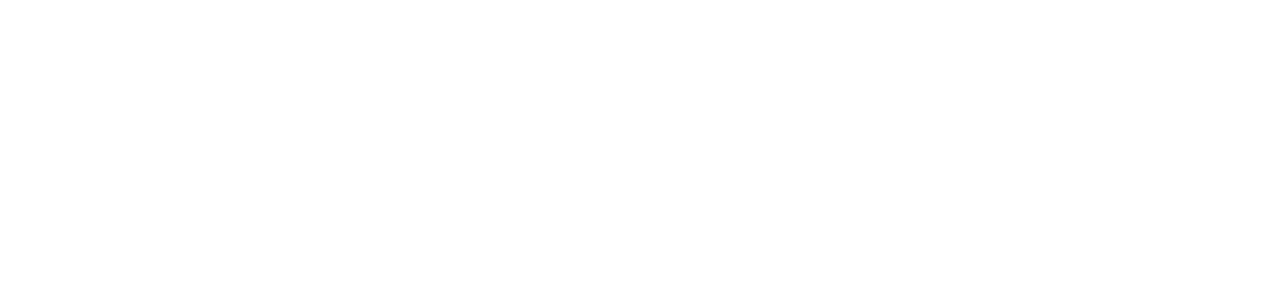
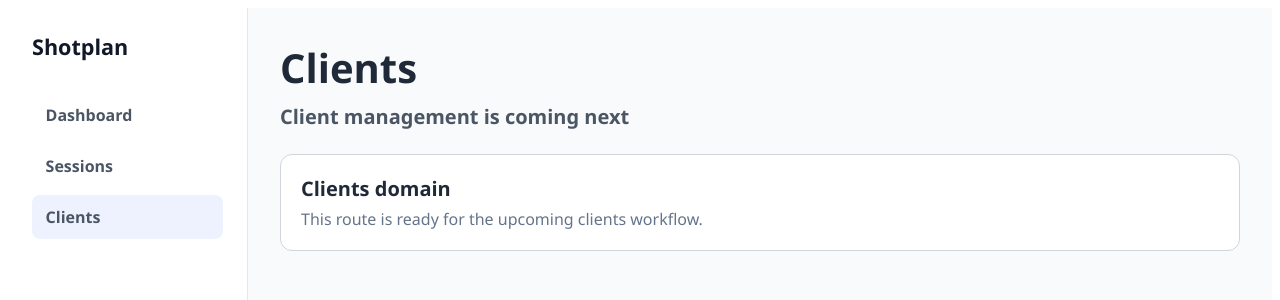
Before and after one commit to captaaint/shotplan, an Angular app: page /clients in a window 1280 px wide. Before the commit this address led to /. Shown: the top 300 px of the page. Built offline with nearby package versions, Linux system fonts and the light colour scheme.

Commit message:
feat: add clients domain with routing and page components

```diff
--- a/src/app/app.routes.ts
+++ b/src/app/app.routes.ts
@@ -1,8 +1,6 @@
 import { Routes } from '@angular/router';
 import { Shell } from './core/layout/shell';
 import { Dashboard } from './domains/dashboard/dashboard';
-import { SessionDetailPage } from './domains/sessions/feature-detail/session-detail-page';
-import { SessionsPage } from './domains/sessions/feature-list/sessions-page';
 
 export const routes: Routes = [
   {
@@ -20,11 +18,13 @@ export const routes: Routes = [
       },
       {
         path: 'sessions',
-        component: SessionsPage,
+        loadChildren: () =>
+          import('./domains/sessions/sessions.routes').then((m) => m.SESSIONS_ROUTES),
       },
       {
-        path: 'sessions/:id',
-        component: SessionDetailPage,
+        path: 'clients',
+        loadChildren: () =>
+          import('./domains/clients/clients.routes').then((m) => m.CLIENTS_ROUTES),
       },
     ],
   },
--- a/src/app/core/layout/shell.html
+++ b/src/app/core/layout/shell.html
@@ -5,6 +5,7 @@
     <nav>
       <a routerLink="/dashboard" routerLinkActive="active-link">Dashboard</a>
       <a routerLink="/sessions" routerLinkActive="active-link">Sessions</a>
+      <a routerLink="/clients" routerLinkActive="active-link">Clients</a>
     </nav>
   </aside>
 
--- /dev/null
+++ b/src/app/domains/clients/clients.routes.ts
@@ -0,0 +1,9 @@
+import { Routes } from '@angular/router';
+import { ClientsPage } from './feature-list/clients-page';
+
+export const CLIENTS_ROUTES: Routes = [
+  {
+    path: '',
+    component: ClientsPage,
+  },
+];
--- /dev/null
+++ b/src/app/domains/clients/feature-list/clients-page.html
@@ -0,0 +1,6 @@
+<app-page-header title="Clients" subtitle="Client management is coming next"></app-page-header>
+
+<section class="stub-panel">
+  <h2>Clients domain</h2>
+  <p>This route is ready for the upcoming clients workflow.</p>
+</section>
--- /dev/null
+++ b/src/app/domains/clients/feature-list/clients-page.scss
@@ -0,0 +1,16 @@
+.stub-panel {
+  padding: 1.25rem;
+  border: 1px solid #d1d5db;
+  border-radius: 0.75rem;
+  background: #ffffff;
+}
+
+h2 {
+  margin: 0 0 0.4rem;
+  font-size: 1.25rem;
+}
+
+p {
+  margin: 0;
+  color: #64748b;
+}
--- /dev/null
+++ b/src/app/domains/clients/feature-list/clients-page.ts
@@ -0,0 +1,10 @@
+import { Component } from '@angular/core';
+import { PageHeader } from '../../../shared/ui/page-header/page-header';
+
+@Component({
+  selector: 'app-clients-page',
+  imports: [PageHeader],
+  templateUrl: './clients-page.html',
+  styleUrl: './clients-page.scss',
+})
+export class ClientsPage {}
--- /dev/null
+++ b/src/app/domains/sessions/sessions.routes.ts
@@ -0,0 +1,14 @@
+import { Routes } from '@angular/router';
+import { SessionDetailPage } from './feature-detail/session-detail-page';
+import { SessionsPage } from './feature-list/sessions-page';
+
+export const SESSIONS_ROUTES: Routes = [
+  {
+    path: '',
+    component: SessionsPage,
+  },
+  {
+    path: ':id',
+    component: SessionDetailPage,
+  },
+];
```
